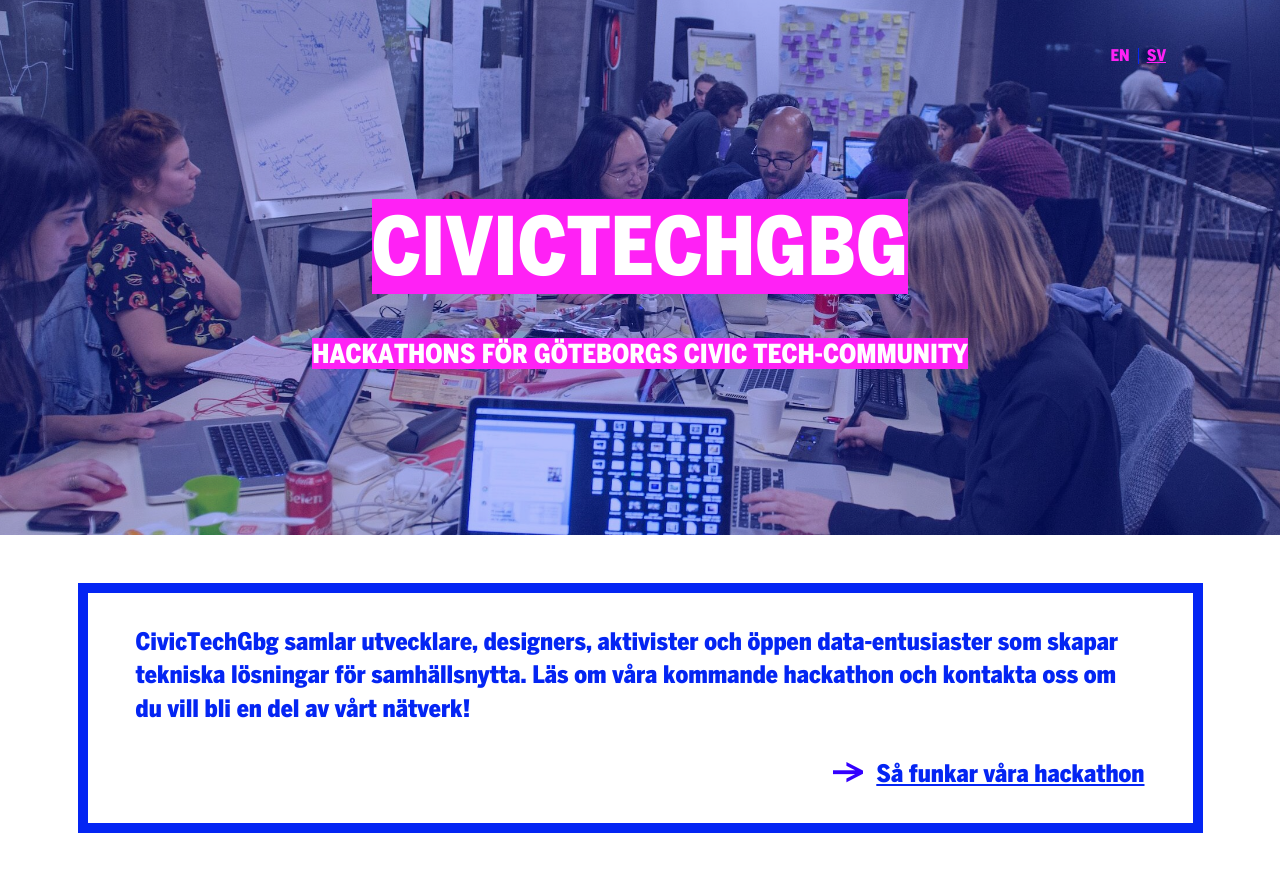
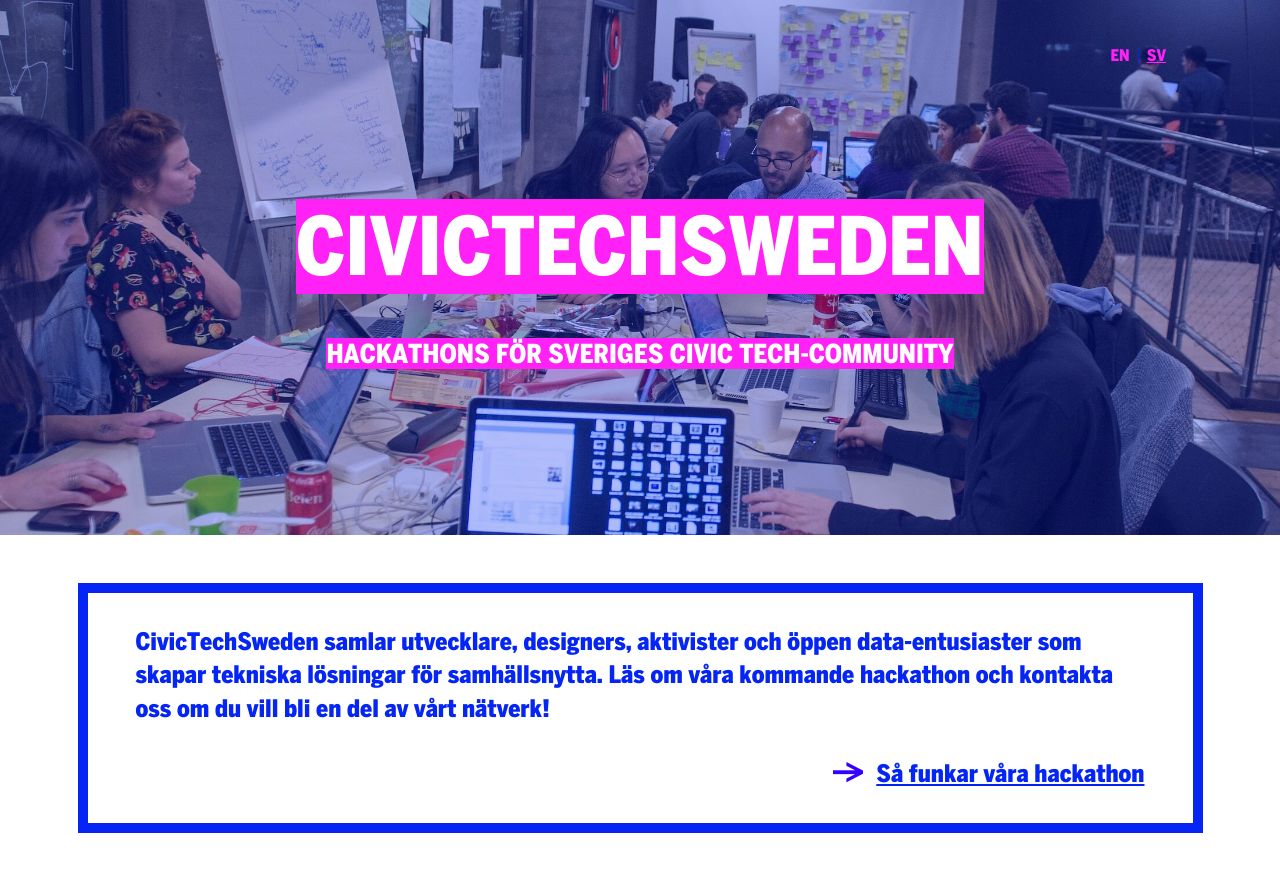
Before and after one commit to civictechsweden/civictech.se, a Jekyll site: the page built from index.md, in a window 1280 px wide and 900 px high. Shown: the top 872 px of the window. Built offline with Jekyll 4.4.1, drawn with Linux system fonts in a browser that asks for light colours; nearby versions of some CDN libraries.

Commit message:
Sweden Sweden

```diff
--- a/_config.yml
+++ b/_config.yml
@@ -1,5 +1,5 @@
 ---
-title: CivicTechGbg
+title: CivicTechSweden
 timezone: Europe/Stockholm
 collections:
   hackathons:
@@ -63,7 +63,7 @@
       url:
       style:
 permalink: "/projects/:title/"
-description: Hackathons för Göteborgs Civic Tech-community
+description: Hackathons för Sveriges Civic Tech-community
 theme: jekyll-theme-cayman
 plugins:
 - jemoji
--- a/_layouts/project.html
+++ b/_layouts/project.html
@@ -11,7 +11,7 @@
 
         <!-- Projects in Hackathon -->
         {% if site.categories[page.ref] %}
-          <h2>{{site.projects[page.lang]}}</h2>
+          <h2>{{site.posts[page.lang]}}</h2>
 
           {% assign projects=site.categories[page.ref] | where:"lang", page.lang %}
           {% for item in projects %}
@@ -31,7 +31,7 @@
     <div class="container pt-2">
       <div class="row">
         <div class="col">
-          <h2 class="display-3">{{site.projects[page.lang]}}</h2>
+          <h2 class="display-3">{{site.posts[page.lang]}}</h2>
         </div>
       </div>
     </div>
--- a/_sitemaps.xml
+++ b/_sitemaps.xml
@@ -34,7 +34,7 @@
     {% if page.id contains "404" %}{% else %}
       <url>
         <loc>{{site.base}}{{ project.url }}</loc>
-        {% assign versions=site.projects | where:"ref", page.ref %}
+        {% assign versions=site.posts | where:"ref", page.ref %}
         {% for version in versions %}
           <xhtml:link rel="alternate" hreflang="{{ version.lang }}" href="{{site.base}}{{ version.url }}" />
         {% endfor %}
--- a/index.md
+++ b/index.md
@@ -1,10 +1,10 @@
 ---
-title: CivicTechGbg
+title: CivicTechSweden
 ref: start
-description: Hackathons för Göteborgs Civic Tech-community
+description: Hackathons för Sveriges Civic Tech-community
 layout: start
 news-flash:
-- text: CivicTechGbg samlar utvecklare, designers, aktivister och öppen data-entusiaster
+- text: CivicTechSweden samlar utvecklare, designers, aktivister och öppen data-entusiaster
     som skapar tekniska lösningar för samhällsnytta. Läs om våra kommande hackathon
     och kontakta oss om du vill bli en del av vårt nätverk!
   link-title: Så funkar våra hackathon
```
Also changed, not shown: about.md (+2 -2 lines), en/about.md (+2 -2 lines), en/index.md (+3 -3 lines).
